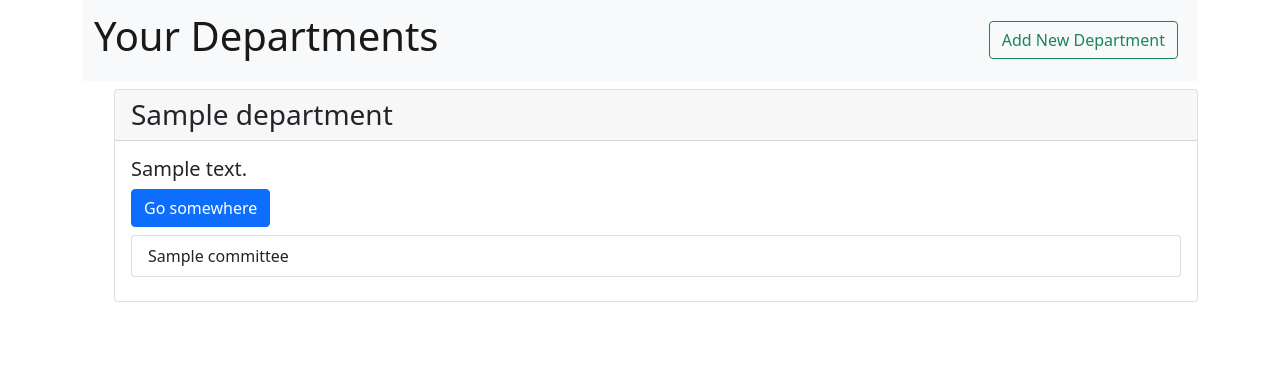
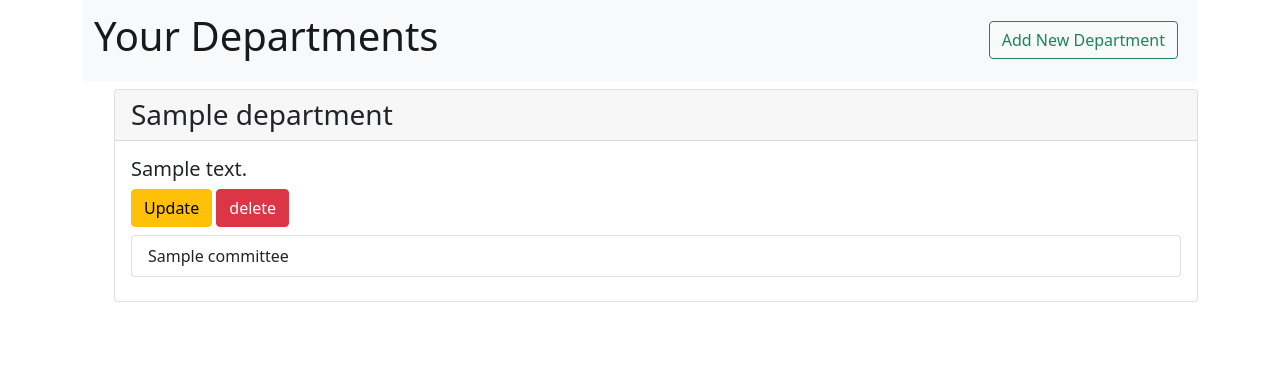
Before and after one commit to muktadiranik/meeting-diary, a Django app: page / in a window 1280 px wide. Shown: the part 61-442 px from the top of the page. Run offline with Django 4.2, Linux system fonts and the light colour scheme; a user stored in the database is signed in; tables that the repository leaves empty hold one stand-in row (values such as "Sample post"); parts of the project's set-up code (start-up, migrations or seed data) failed here and were passed over; some libraries are stand-ins or nearby versions.

Commit message:
department CRUD implemented

```diff
--- a/meeting_diary/meetings/models.py
+++ b/meeting_diary/meetings/models.py
@@ -31,6 +31,7 @@ class Member(models.Model):
     on_leave = models.BooleanField(default=False)
     created_at = models.DateTimeField(auto_now_add=True)
     updated_at = models.DateTimeField(auto_now=True)
+    department = models.ForeignKey(Department, on_delete=models.CASCADE)
 
     def __str__(self):
         return self.first_name + ' ' + self.last_name
@@ -60,6 +61,7 @@ class MeetingType(models.Model):
 
 class Meeting(models.Model):
     committee = models.ForeignKey(Committee, on_delete=models.CASCADE)
+    department = models.ForeignKey(Department, on_delete=models.CASCADE)
     title = models.CharField(max_length=50, blank=True, null=True)
     meeting_type = models.ForeignKey(MeetingType, on_delete=models.CASCADE)
     description = models.TextField(blank=True, null=True)
--- a/meeting_diary/meetings/urls.py
+++ b/meeting_diary/meetings/urls.py
@@ -6,4 +6,6 @@ from .views import *
 app_name = "meetings"
 urlpatterns = [
     path("", login_required(HomeView.as_view()), name="home"),
+    path("delete-department/<int:pk>/", login_required(DeleteDepartmentView.as_view()), name="delete_department"),
+    path("update-department/<int:pk>/", login_required(UpdateDepartmentView.as_view()), name="update_department"),
 ]
--- a/meeting_diary/meetings/views.py
+++ b/meeting_diary/meetings/views.py
@@ -1,17 +1,50 @@
-from django.shortcuts import render
+from django.shortcuts import render, redirect
 from django.views import View
 from .models import *
 from meeting_diary.users.models import *
+from .forms import *
 
 # Create your views here.
 
 
 class HomeView(View):
     def get(self, request):
-        departments = Department.objects.filter(user=self.request.user.id).prefetch_related('committee_set')
-        for i in departments:
-            for j in i.committee_set.all():
-                print(j.title)
+        departments = Department.objects.filter(user=self.request.user.id).prefetch_related(
+            'committee_set').prefetch_related("member_set").prefetch_related("meeting_set").order_by('-created_at')
+        add_department_form = DepartmentForm()
         return render(request, 'meetings/home.html', {
-            'departments': departments
+            'departments': departments,
+            'add_department_form': add_department_form
         })
+
+    def post(self, request):
+        add_department_form = DepartmentForm(request.POST)
+        if add_department_form.is_valid():
+            department = add_department_form.save(commit=False)
+            department.user = self.request.user
+            department.save()
+        return redirect('meetings:home')
+
+
+class DeleteDepartmentView(View):
+    def get(self, request, pk):
+        department = Department.objects.get(pk=pk)
+        department.delete()
+        return redirect('meetings:home')
+
+
+class UpdateDepartmentView(View):
+    def get(self, request, pk):
+        department = Department.objects.get(pk=pk)
+        update_department_form = DepartmentForm(instance=department)
+        return render(request, 'meetings/update_department.html', {
+            'department': department,
+            'update_department_form': update_department_form
+        })
+
+    def post(self, request, pk):
+        department = Department.objects.get(pk=pk)
+        update_department_form = DepartmentForm(request.POST, instance=department)
+        if update_department_form.is_valid():
+            update_department_form.save()
+        return redirect('meetings:home')
--- /dev/null
+++ b/meeting_diary/templates/meetings/add_department.html
@@ -0,0 +1,39 @@
+{% load crispy_forms_tags %}
+<div
+  class="modal fade"
+  id="addDepartmentModal"
+  tabindex="-1"
+  aria-labelledby="exampleModalLabel"
+  aria-hidden="true"
+>
+  <div class="modal-dialog">
+    {% if add_department_form %}
+    <form method="POST" action="{% url 'meetings:home' %}">
+      <div class="modal-content">
+        <div class="modal-header">
+          <h5 class="modal-title" id="exampleModalLabel">Add New Department</h5>
+          <button
+            type="button"
+            class="btn-close"
+            data-bs-dismiss="modal"
+            aria-label="Close"
+          ></button>
+        </div>
+        <div class="modal-body">
+          {% csrf_token %} {{ add_department_form|crispy }}
+        </div>
+        <div class="modal-footer">
+          <button
+            type="button"
+            class="btn btn-secondary"
+            data-bs-dismiss="modal"
+          >
+            Close
+          </button>
+          <button type="submit" class="btn btn-primary">Add Department</button>
+        </div>
+      </div>
+    </form>
+    {% endif %}
+  </div>
+</div>
--- /dev/null
+++ b/meeting_diary/templates/meetings/department_list.html
@@ -0,0 +1,78 @@
+{% for department in departments %}
+<div class="card mt-2 mb-2">
+  <h3 class="card-header">{{ department.title }}</h3>
+  <div class="card-body">
+    <h5 class="card-title">{{ department.description }}</h5>
+    <a
+      href="{% url 'meetings:update_department' department.id %}"
+      class="btn btn-warning"
+      >Update</a
+    >
+    <a
+      href="#"
+      class="btn btn-danger"
+      type="button"
+      data-bs-toggle="modal"
+      data-bs-target="#confirmDeleteDepartmentModal"
+      >delete</a
+    >
+    <ul class="list-group mb-2 mt-2">
+      {% for committee in department.committee_set.all %}
+      <li class="list-group-item">{{ committee.title }}</li>
+      {% endfor %}
+    </ul>
+  </div>
+</div>
+<div
+  class="modal fade"
+  id="confirmDeleteDepartmentModal"
+  data-bs-backdrop="static"
+  data-bs-keyboard="false"
+  tabindex="-1"
+  aria-labelledby="staticBackdropLabel"
+  aria-hidden="true"
+>
+  <div class="modal-dialog">
+    <div class="modal-content">
+      <div class="modal-header">
+        <h5 class="modal-title" id="staticBackdropLabel">Modal title</h5>
+        <button
+          type="button"
+          class="btn-close"
+          data-bs-dismiss="modal"
+          aria-label="Close"
+        ></button>
+      </div>
+      <!-- prettier-ignore -->
+      <div class="modal-body">
+        <p>
+            <strong class=" text-danger">Warning!</strong><span>&nbsp;</span>This action is irreversible.
+        </p>
+        <hr>
+        <p>
+            All the committees, meetings and members associated with this department will be deleted.
+        </p>
+        <ul>
+            <li>Committees: {{ department.committee_set.count }}</li>
+            <li>Meetings: {{ department.meeting_set.count }}</li>
+            <li>Members: {{ department.member_set.count }}</li>
+        </ul>
+        <hr>
+        <p class=" text-danger">
+            Are you sure you want to delete this department "{{ department.title }}"?
+        </p>
+      </div>
+      <div class="modal-footer">
+        <button type="button" class="btn btn-secondary" data-bs-dismiss="modal">
+          Close
+        </button>
+        <a href="{% url 'meetings:delete_department' department.id %}">
+          <button type="button" class="btn btn-danger">
+            Understood & Delete
+          </button>
+        </a>
+      </div>
+    </div>
+  </div>
+</div>
+{% endfor %}
--- a/meeting_diary/templates/meetings/home.html
+++ b/meeting_diary/templates/meetings/home.html
@@ -1,28 +1,25 @@
+<!-- prettier-ignore -->
 {% extends 'base.html' %} {% load static %} {% block content %}
+{% load crispy_forms_tags %}
 <div>
   <nav class="navbar navbar-light bg-light">
     <div class="container-fluid">
       <span class="navbar-brand mb-0 h1"><h1>Your Departments</h1></span>
       <div class="d-flex">
-        <button class="btn btn-outline-success me-2">Add New Department</button>
+        <button
+          class="btn btn-outline-success me-2"
+          type="button"
+          data-bs-toggle="modal"
+          data-bs-target="#addDepartmentModal"
+        >
+          Add New Department
+        </button>
       </div>
     </div>
   </nav>
   <ul>
-    {% for department in departments %}
-    <div class="card mt-2 mb-2">
-      <h3 class="card-header">{{ department.title }}</h3>
-      <div class="card-body">
-        <h5 class="card-title">{{ department.description }}</h5>
-        <a href="#" class="btn btn-primary">Go somewhere</a>
-        <ul class="list-group mb-2 mt-2">
-          {% for committee in department.committee_set.all %}
-          <li class="list-group-item">{{ committee.title }}</li>
-          {% endfor %}
-        </ul>
-      </div>
-    </div>
-    {% endfor %}
+    {% include 'meetings/department_list.html' %}
   </ul>
 </div>
+<div>{% include 'meetings/add_department.html' %}</div>
 {% endblock %}
```
Also changed, not shown: meeting_diary/templates/meetings/update_department.html (added, +15 -0 lines), meeting_diary/meetings/migrations/0003_meeting_department_member_department.py (added).
